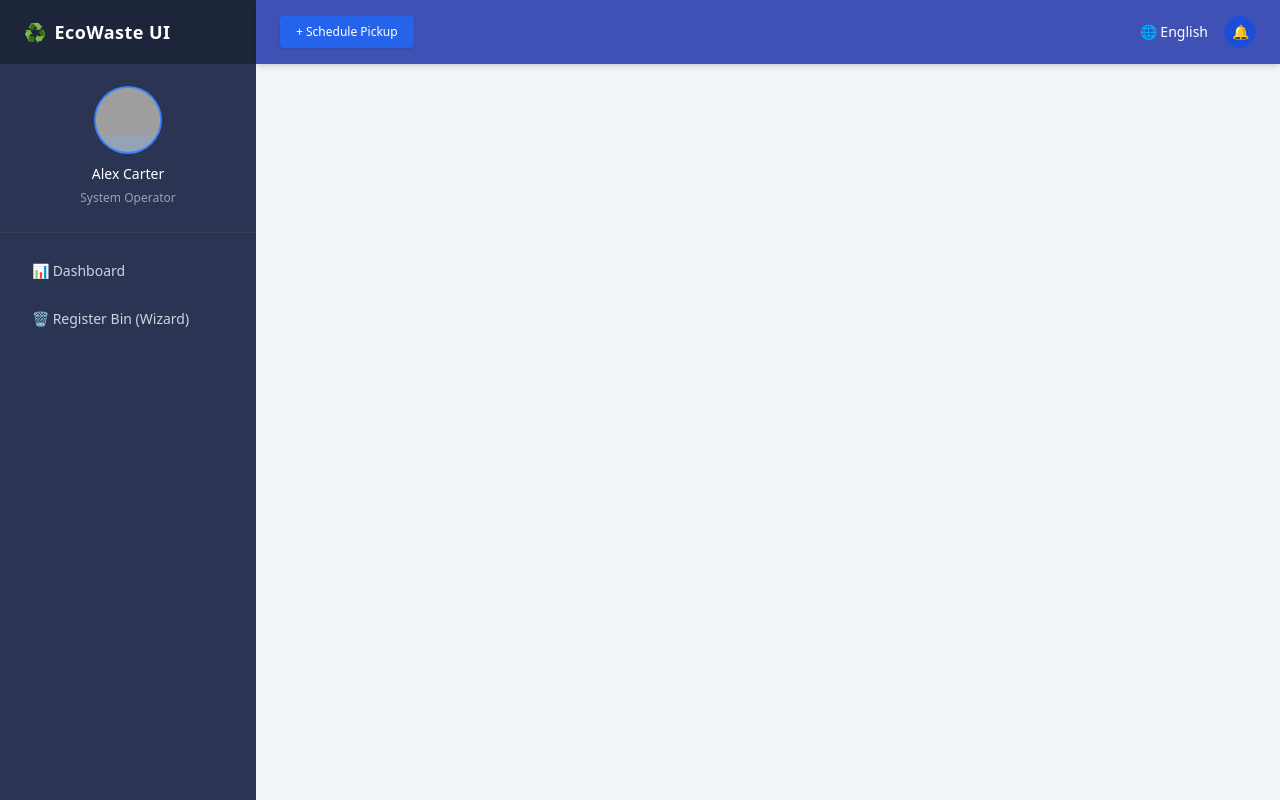
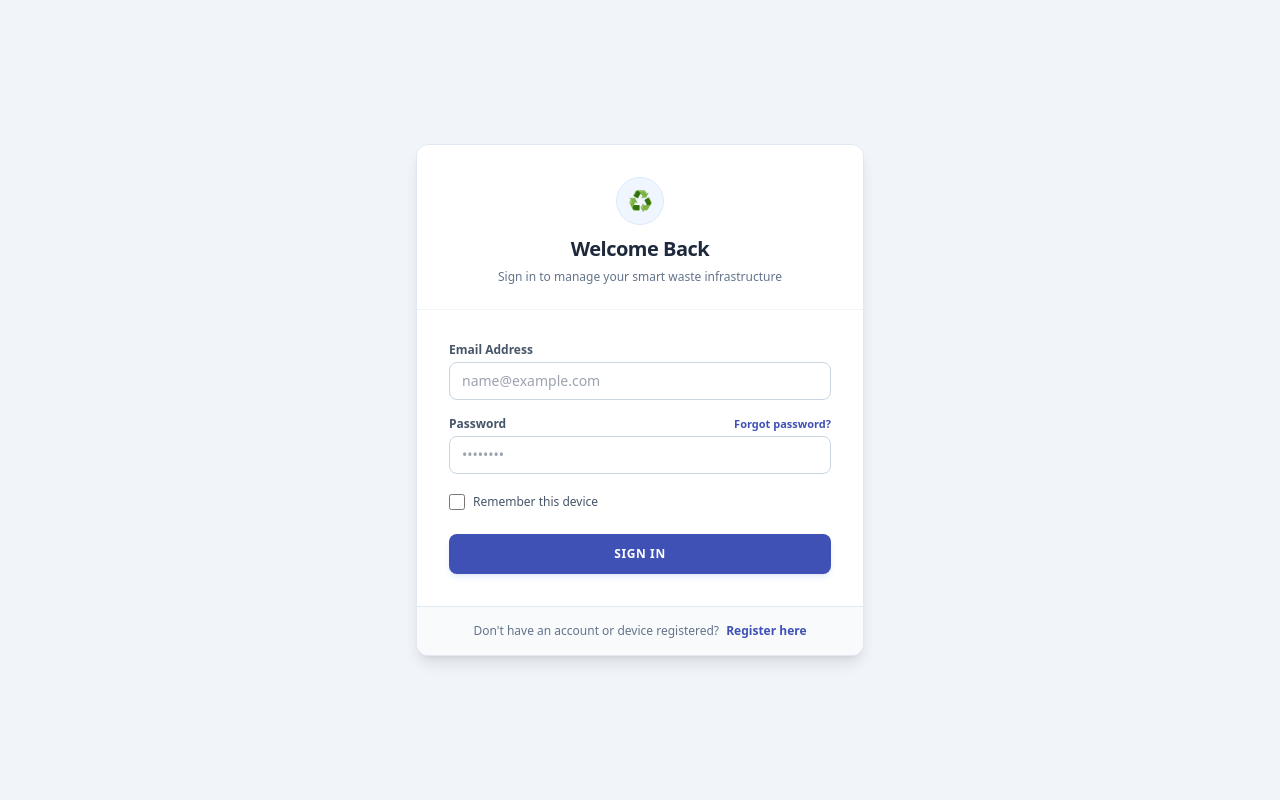
Before and after one commit to Ukoeka/waste-management-ukay, a Nuxt app: page /customer/login in a window 1280 px wide. Built offline with nearby package versions, Linux system fonts and the light colour scheme; grey boxes are pictures that could not be loaded.

Commit message:
new update

```diff
--- /dev/null
+++ b/app/pages/customer/login.vue
@@ -0,0 +1,98 @@
+<!-- app/pages/login.vue -->
+<script setup>
+// Keep this page standalone, outside of the dashboard sidebar layout
+definePageMeta({
+  layout: false
+})
+
+const loginData = ref({
+  email: '',
+  password: '',
+  rememberMe: false
+})
+
+const handleLogin = () => {
+  // Add authentication or routing logic here
+  console.log('Logging in with:', loginData.value)
+  navigateTo('/admin/dashboard')
+}
+</script>
+
+<template>
+  <div class="min-h-screen bg-slate-100 font-sans flex items-center justify-center p-4 sm:p-6">
+    <div class="w-full max-w-md bg-white rounded-xl shadow-lg border border-slate-200 overflow-hidden flex flex-col">
+
+      <!-- Brand Minimal Header -->
+      <div class="px-8 pt-8 pb-6 text-center border-b border-slate-100 flex flex-col items-center gap-1.5">
+        <div class="w-12 h-12 bg-blue-50 text-blue-600 rounded-full flex items-center justify-center text-xl border border-blue-100 mb-1">
+          ♻️
+        </div>
+        <span class="font-bold text-xl text-slate-800 tracking-tight">Welcome Back</span>
+        <p class="text-xs text-slate-500">Sign in to manage your smart waste infrastructure</p>
+      </div>
+
+      <!-- Login Form Viewport -->
+      <form @submit.prevent="handleLogin" class="p-6 sm:p-8 space-y-4">
+
+        <!-- Email Input Field -->
+        <div>
+          <label class="block text-xs font-bold text-slate-600 mb-1">Email Address</label>
+          <input
+            v-model="loginData.email"
+            type="email"
+            required
+            placeholder="name@example.com"
+            class="w-full border border-slate-300 rounded-lg px-3 py-2 text-sm focus:outline-none focus:ring-2 focus:ring-blue-500/20 focus:border-blue-500 transition"
+          />
+        </div>
+
+        <!-- Password Input Field -->
+        <div>
+          <div class="flex justify-between items-center mb-1">
+            <label class="block text-xs font-bold text-slate-600">Password</label>
+            <a href="#" class="text-[11px] font-semibold text-[#3f51b5] hover:underline">Forgot password?</a>
+          </div>
+          <input
+            v-model="loginData.password"
+            type="password"
+            required
+            placeholder="••••••••"
+            class="w-full border border-slate-300 rounded-lg px-3 py-2 text-sm focus:outline-none focus:ring-2 focus:ring-blue-500/20 focus:border-blue-500 transition"
+          />
+        </div>
+
+        <!-- Remember Me Checkbox Options -->
+        <div class="flex items-center justify-between pt-1">
+          <label class="flex items-center gap-2 cursor-pointer select-none">
+            <input
+              v-model="loginData.rememberMe"
+              type="checkbox"
+              class="w-4 h-4 text-[#3f51b5] border-slate-300 rounded focus:ring-[#3f51b5]/20"
+            />
+            <span class="text-xs text-slate-600 font-medium">Remember this device</span>
+          </label>
+        </div>
+
+        <!-- Submit Button -->
+        <div class="pt-2">
+          <button
+            type="submit"
+            class="w-full bg-[#3f51b5] hover:bg-blue-700 text-white font-bold text-xs py-3 rounded-lg shadow-md shadow-blue-600/10 transition duration-200 uppercase tracking-wider"
+          >
+            Sign In
+          </button>
+        </div>
+
+      </form>
+
+      <!-- Footer Context Switcher Links -->
+      <div class="bg-slate-50 px-6 sm:px-8 py-4 border-t border-slate-200 text-center text-xs text-slate-500">
+        Don't have an account or device registered?
+        <NuxtLink to="/customer/register-bin" class="font-bold text-[#3f51b5] hover:underline whitespace-nowrap ml-1">
+          Register here
+        </NuxtLink>
+      </div>
+
+    </div>
+  </div>
+</template>
```
